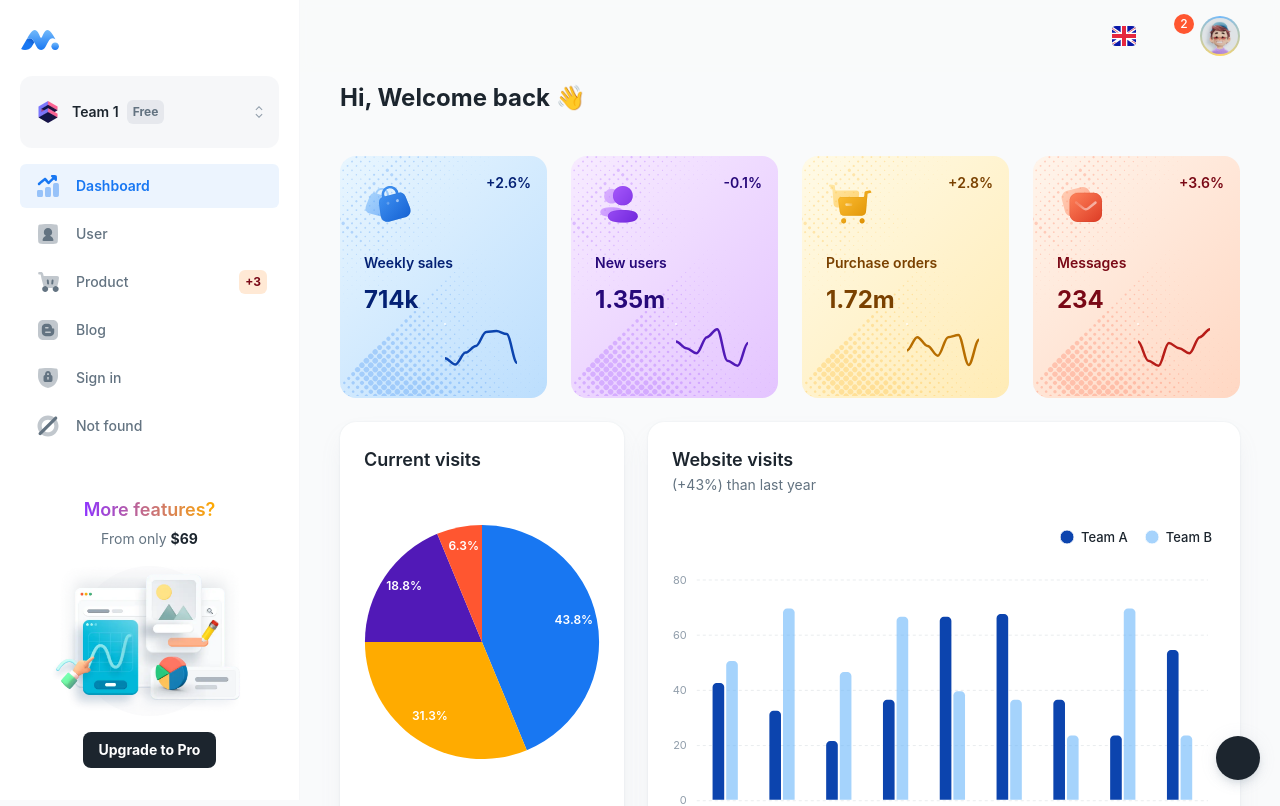
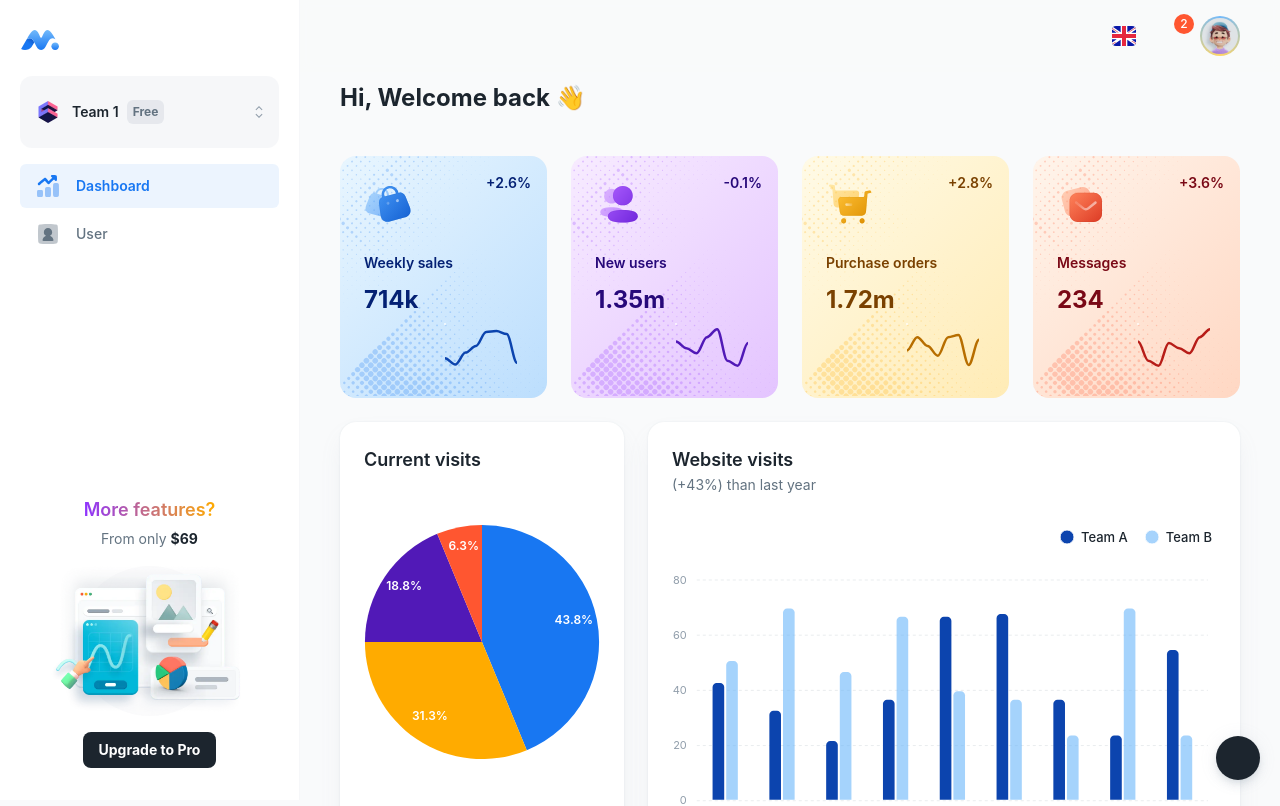
Before and after one commit to touseefiqbal845/Dashboard_mui_reactjs, a React (Vite) app: page / in a window 1280 px wide. Shown: the top 806 px of the page. Built offline with nearby package versions, Linux system fonts and the light colour scheme; some icons are missing.

Commit message:
some-routes-chnages

```diff
--- a/src/layouts/config-nav-dashboard.tsx
+++ b/src/layouts/config-nav-dashboard.tsx
@@ -18,29 +18,29 @@ export const navData = [
     path: '/user',
     icon: icon('ic-user'),
   },
-  {
-    title: 'Product',
-    path: '/products',
-    icon: icon('ic-cart'),
-    info: (
-      <Label color="error" variant="inverted">
-        +3
-      </Label>
-    ),
-  },
-  {
-    title: 'Blog',
-    path: '/blog',
-    icon: icon('ic-blog'),
-  },
-  {
-    title: 'Sign in',
-    path: '/sign-in',
-    icon: icon('ic-lock'),
-  },
-  {
-    title: 'Not found',
-    path: '/404',
-    icon: icon('ic-disabled'),
-  },
+  // {
+  //   title: 'Product',
+  //   path: '/products',
+  //   icon: icon('ic-cart'),
+  //   info: (
+  //     <Label color="error" variant="inverted">
+  //       +3
+  //     </Label>
+  //   ),
+  // },
+  // {
+  //   title: 'Blog',
+  //   path: '/blog',
+  //   icon: icon('ic-blog'),
+  // },
+  // {
+  //   title: 'Sign in',
+  //   path: '/sign-in',
+  //   icon: icon('ic-lock'),
+  // },
+  // {
+  //   title: 'Not found',
+  //   path: '/404',
+  //   icon: icon('ic-disabled'),
+  // },
 ];
```
